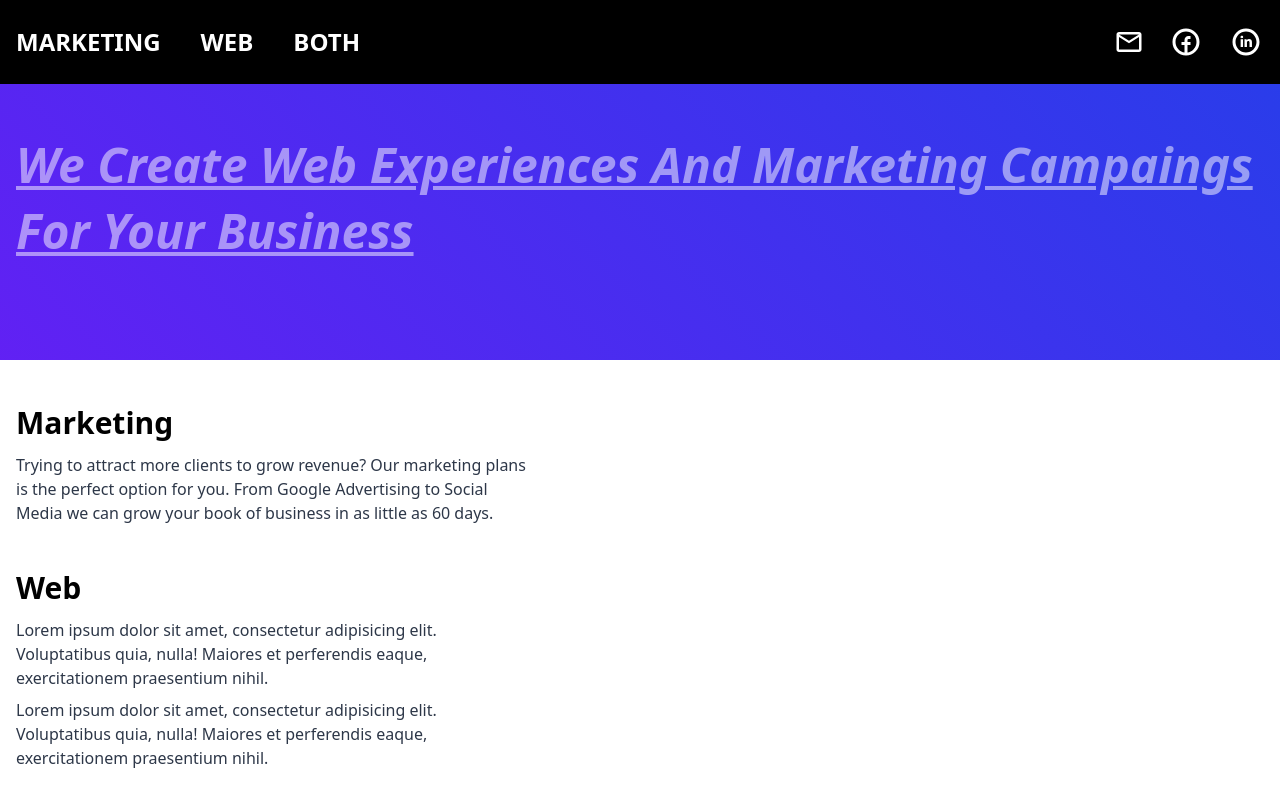
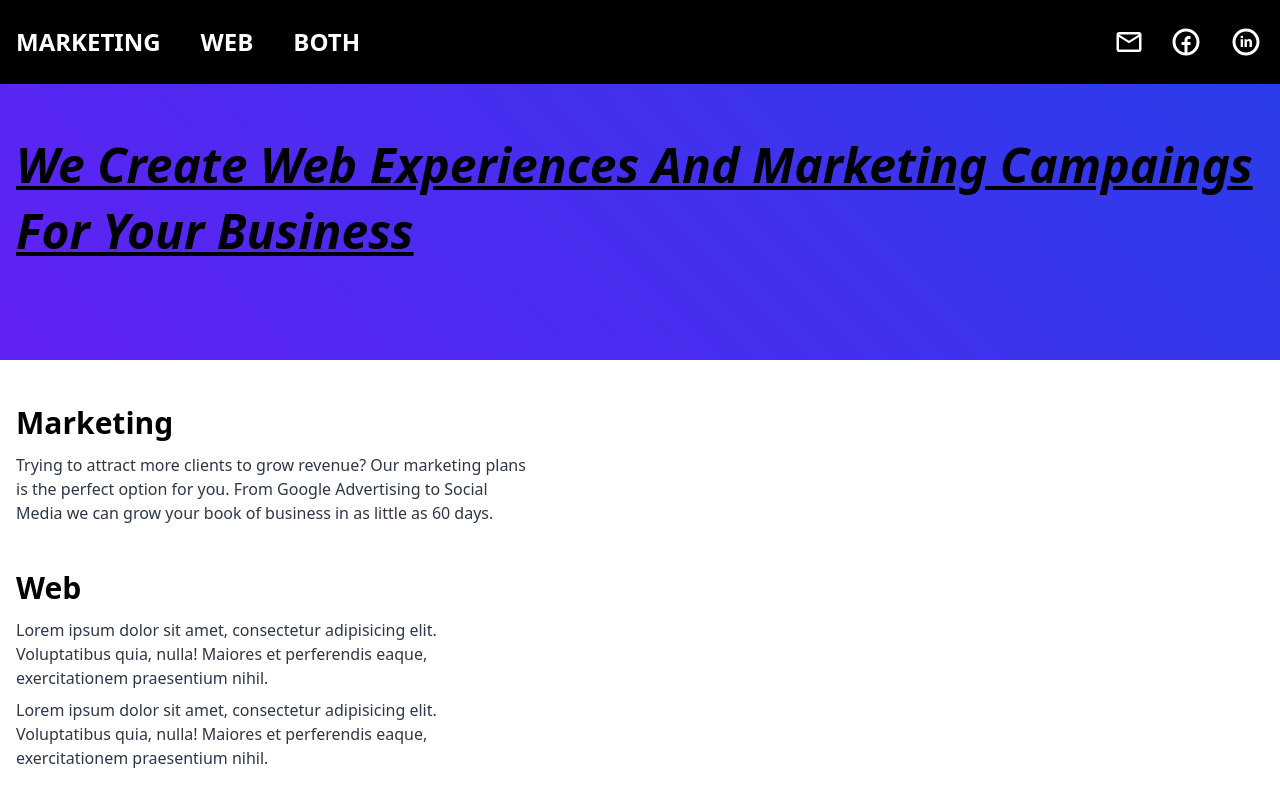
Before and after one commit to Banbanaste/Baker-n-Dozen, a Next.js app: page / in a window 1280 px wide. Shown: the top 800 px of the page. Built offline with nearby package versions, Linux system fonts and the light colour scheme.

Commit message:
web v2.04

```diff
--- a/components/landingPage.js
+++ b/components/landingPage.js
@@ -6,12 +6,12 @@ export default function LandingPage() {
   return (
     <section
       aria-label="Schedule an Appointment to help your business."
-      className="phone:pb-32 phone:mb-10"
+      className="phone:pb-16"
     >
       <div className="mobile:w-full">
         <div className="gradBody pt-12 pb-24 w-full">
-          <div className="container mx-auto px-4 text-5xl text-white">
-            <h1 className="leading-snug font-semibold capitalize italic underline opacity-50">
+          <div className="container mx-auto px-4 text-5xl text-black">
+            <h1 className="leading-snug font-semibold capitalize italic underline ">
               We create web experiences and marketing campaings for your
               business
             </h1>
--- a/pages/marketing.js
+++ b/pages/marketing.js
@@ -7,7 +7,7 @@ export default function MarketingPage() {
   return (
     <>
       <Nav a="home" b="web" c="both" />
-      <section className="container mx-auto px-4 phone:pb-32 phone:mb-12">
+      <section className="container mx-auto px-4 phone:pb-20">
         <div className="mt-10">
           <h1 className="text-5xl font-extrabold">Marketing</h1>
           <p className="text-xl">
```
